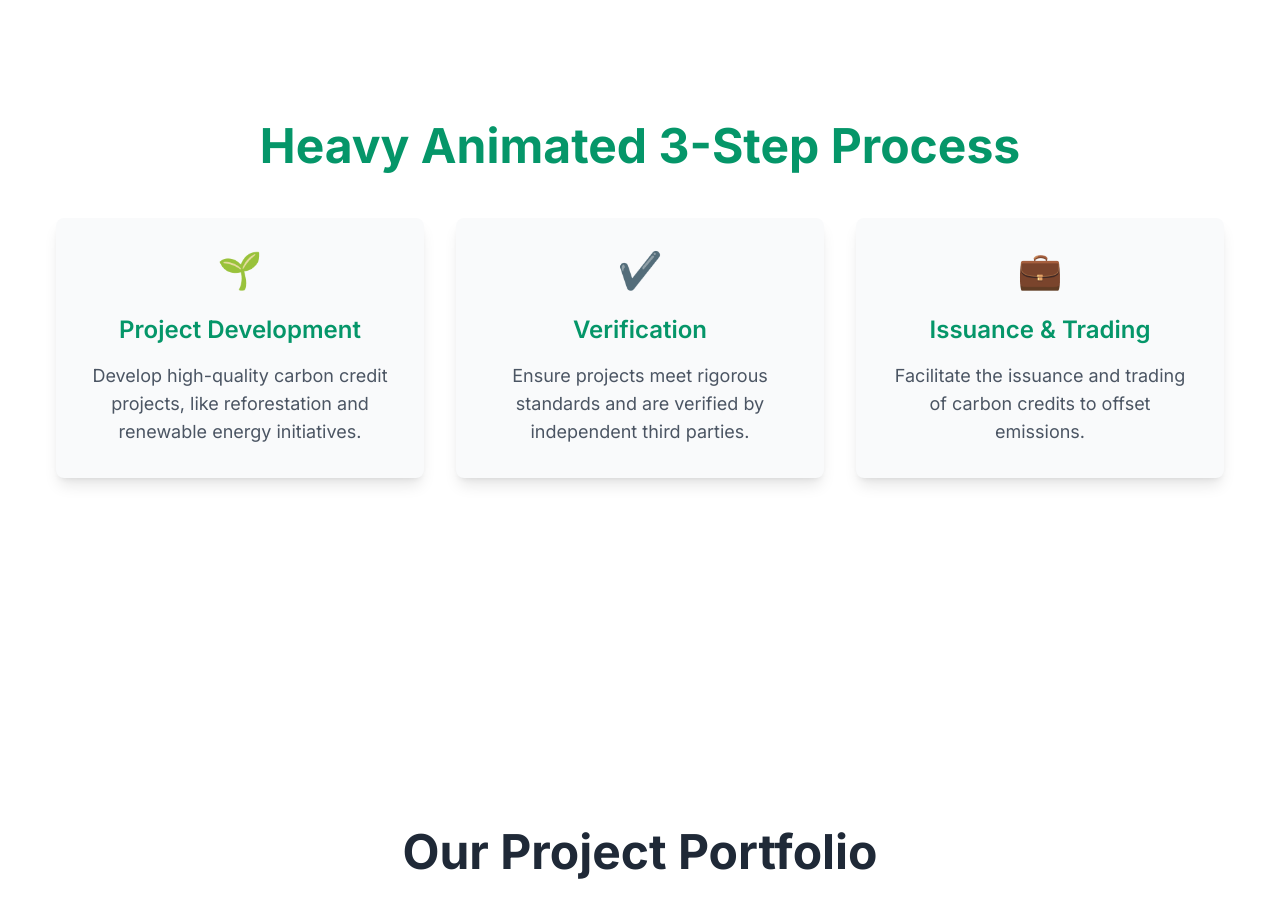
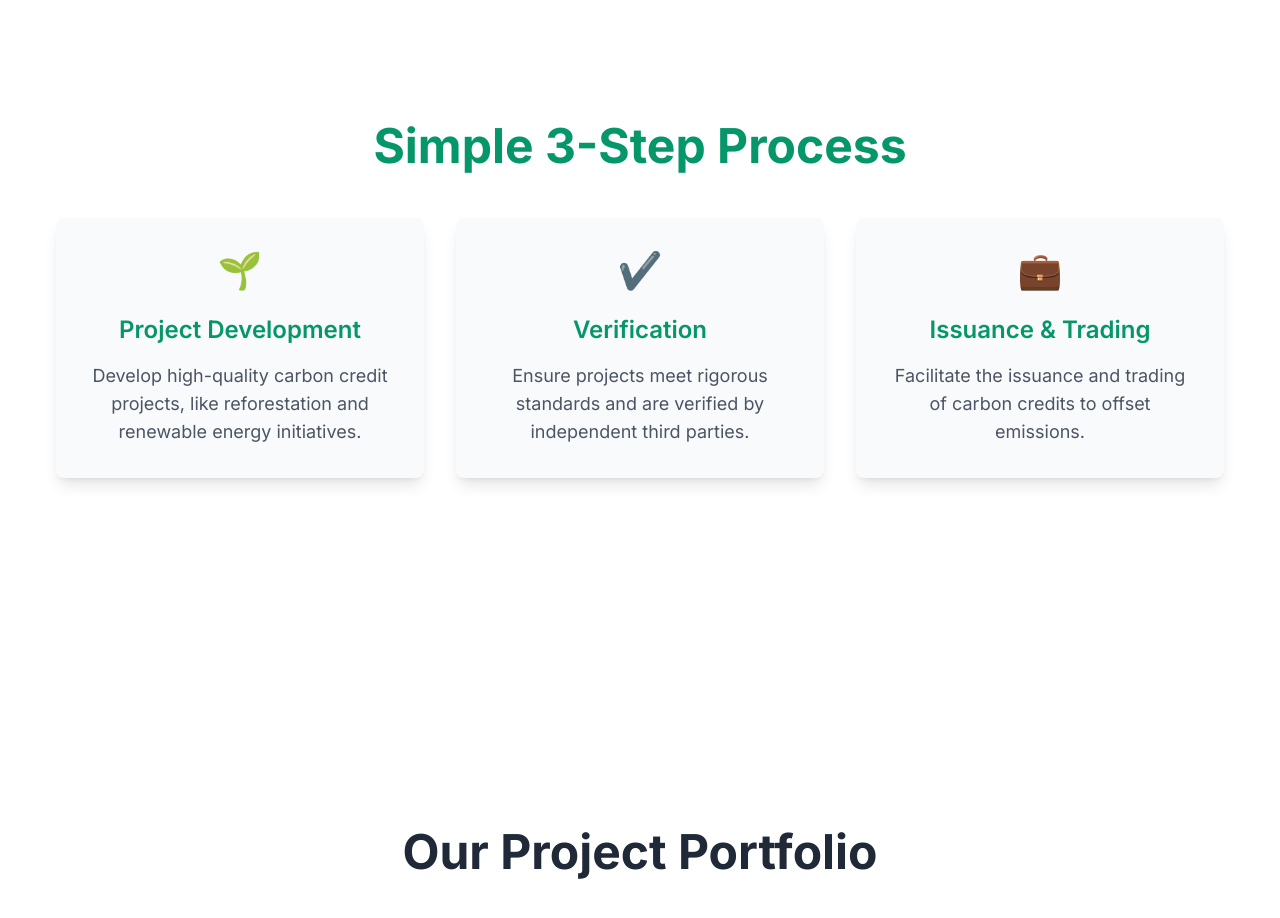
Before and after one commit to jaymehta002/netzero, a Next.js app: page /projects in a window 1280 px wide. Shown: the part 1700-2618 px from the top of the page. Built offline with nearby package versions, Linux system fonts and the light colour scheme.

Commit message:
refactor : typo change

```diff
--- a/src/components/projects/Timeline.tsx
+++ b/src/components/projects/Timeline.tsx
@@ -61,7 +61,7 @@ const Timeline = () => {
   return (
     <div className="bg-white py-16 px-6 min-h-screen flex flex-col justify-center">
       <h2 className="text-3xl sm:text-4xl lg:text-5xl font-bold mb-12 text-center text-emerald-600">
-        Heavy Animated 3-Step Process
+        Simple 3-Step Process
       </h2>
 
       {/* Step container */}
```
